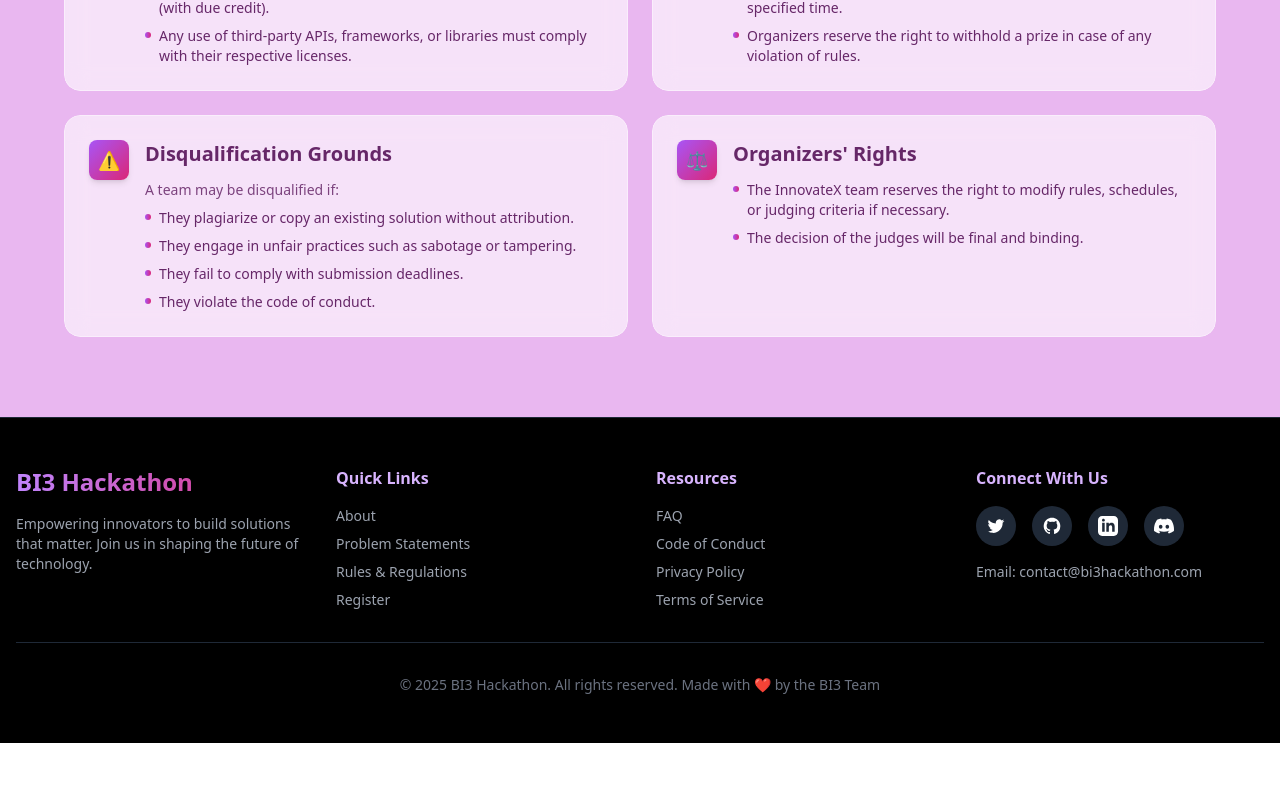
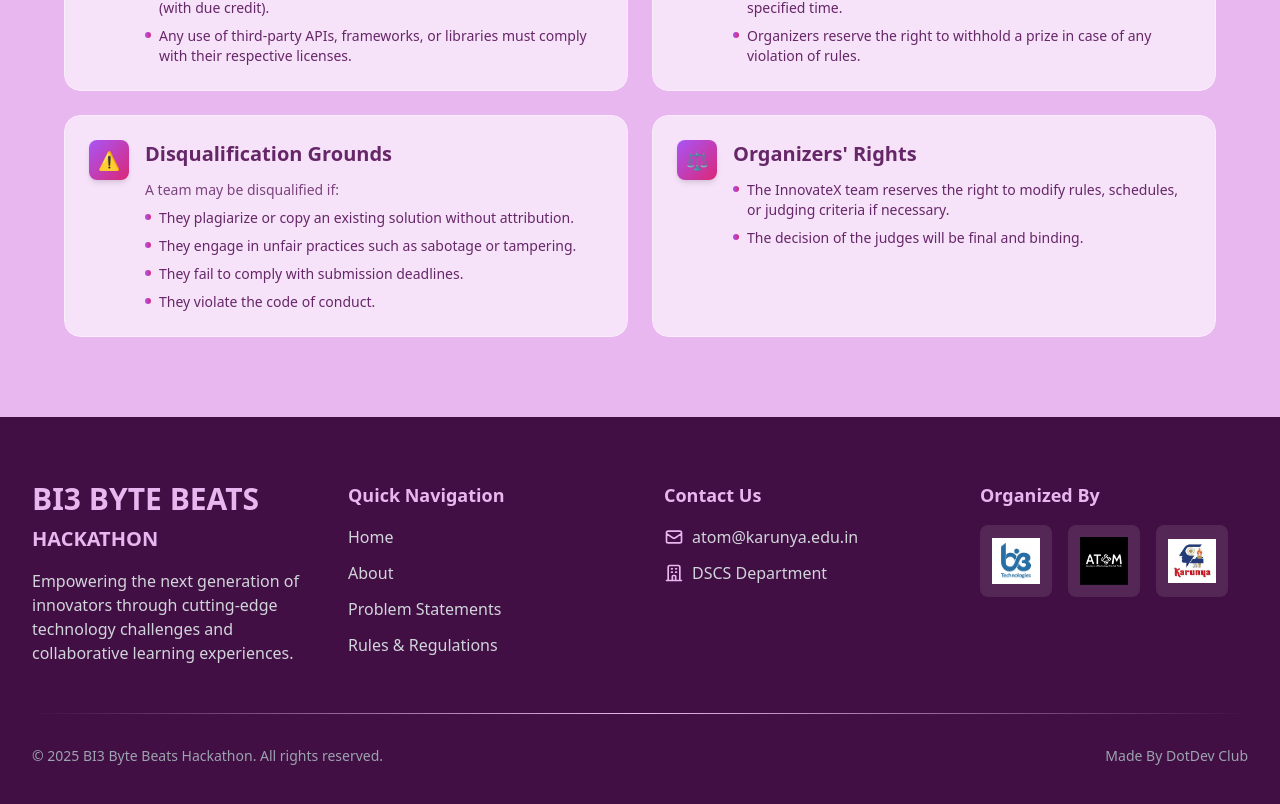
Before and after one commit to dot-Dev-Club/Bi3-Hackathon_Standalone, a React (Vite) app: page / in a window 1280 px wide. Shown: the part 3796-4600 px from the top of the page. Before the commit the page ends 4539 px from the top, so only its background shows below. Built offline with nearby package versions, Linux system fonts and the light colour scheme.

Commit message:
fix: update Footer and AboutSection components for improved layout and accessibility

```diff
--- a/src/components/AboutSection.tsx
+++ b/src/components/AboutSection.tsx
@@ -66,6 +66,7 @@ export default function AboutSection(): React.JSX.Element {
 
   return (
     <section
+      id="about"
       className="min-h-screen py-24 px-6 overflow-hidden relative"
       style={{ backgroundColor: BACKGROUND_COLOR }}
     >
--- a/src/components/Footer.tsx
+++ b/src/components/Footer.tsx
@@ -1,66 +1,105 @@
 export function Footer() {
   return (
-    <footer className="bg-black text-white py-12 border-t border-gray-800">
-      <div className="container mx-auto px-4">
-        <div className="grid md:grid-cols-4 gap-8 mb-8">
-          <div>
-            <h3 className="text-2xl font-bold bg-clip-text text-transparent bg-gradient-to-r from-purple-400 to-pink-600 mb-4">
-              BI3 Hackathon
+    <footer className="bg-[#410F43] text-white py-10 sm:py-12 lg:py-16">
+      <div className="max-w-7xl mx-auto px-4 sm:px-6 lg:px-8">
+        {/* Main Footer Content */}
+        <div className="grid grid-cols-1 sm:grid-cols-2 lg:grid-cols-4 gap-8 lg:gap-12 mb-8 lg:mb-12">
+
+          {/* Hackathon Info */}
+          <div className="sm:col-span-2 lg:col-span-1">
+            <h3 className="text-xl sm:text-2xl lg:text-3xl font-bold mb-1 sm:mb-2" style={{ color: '#E9B7F0' }}>
+              BI3 BYTE BEATS
             </h3>
-            <p className="text-gray-400 text-sm">
-              Empowering innovators to build solutions that matter. Join us in shaping the future of technology.
+            <h4 className="text-lg sm:text-xl font-semibold mb-3 sm:mb-4" style={{ color: '#E9B7F0' }}>
+              HACKATHON
+            </h4>
+            <p className="text-gray-300 text-sm sm:text-base leading-relaxed">
+              Empowering the next generation of innovators through cutting-edge technology challenges and collaborative learning experiences.
             </p>
           </div>
+
+          {/* Quick Navigation */}
           <div>
-            <h4 className="font-semibold mb-4 text-purple-300">Quick Links</h4>
-            <ul className="space-y-2 text-sm">
-              <li><a href="#about" className="text-gray-400 hover:text-purple-400 transition-colors">About</a></li>
-              <li><a href="#problems" className="text-gray-400 hover:text-purple-400 transition-colors">Problem Statements</a></li>
-              <li><a href="#rules" className="text-gray-400 hover:text-purple-400 transition-colors">Rules & Regulations</a></li>
-              <li><a href="#" className="text-gray-400 hover:text-purple-400 transition-colors">Register</a></li>
+            <h4 className="font-semibold mb-3 sm:mb-4 text-lg" style={{ color: '#E9B7F0' }}>Quick Navigation</h4>
+            <ul className="space-y-2 sm:space-y-3 text-sm sm:text-base">
+              <li>
+                <a href="#hero" className="text-gray-300 hover:text-white hover:pl-2 transition-all duration-300">
+                  Home
+                </a>
+              </li>
+              <li>
+                <a href="#about" className="text-gray-300 hover:text-white hover:pl-2 transition-all duration-300">
+                  About
+                </a>
+              </li>
+              <li>
+                <a href="#countdown" className="text-gray-300 hover:text-white hover:pl-2 transition-all duration-300">
+                  Problem Statements
+                </a>
+              </li>
+              <li>
+                <a href="#rules" className="text-gray-300 hover:text-white hover:pl-2 transition-all duration-300">
+                  Rules & Regulations
+                </a>
+              </li>
             </ul>
           </div>
+
+          {/* Contact Info */}
           <div>
-            <h4 className="font-semibold mb-4 text-purple-300">Resources</h4>
-            <ul className="space-y-2 text-sm">
-              <li><a href="#" className="text-gray-400 hover:text-purple-400 transition-colors">FAQ</a></li>
-              <li><a href="#" className="text-gray-400 hover:text-purple-400 transition-colors">Code of Conduct</a></li>
-              <li><a href="#" className="text-gray-400 hover:text-purple-400 transition-colors">Privacy Policy</a></li>
-              <li><a href="#" className="text-gray-400 hover:text-purple-400 transition-colors">Terms of Service</a></li>
-            </ul>
+            <h4 className="font-semibold mb-3 sm:mb-4 text-lg" style={{ color: '#E9B7F0' }}>Contact Us</h4>
+            <div className="space-y-2 sm:space-y-3 text-sm sm:text-base">
+              <div className="flex items-start gap-2">
+                <svg className="w-5 h-5 mt-0.5 flex-shrink-0" style={{ color: '#E9B7F0' }} fill="none" stroke="currentColor" viewBox="0 0 24 24">
+                  <path strokeLinecap="round" strokeLinejoin="round" strokeWidth={2} d="M3 8l7.89 5.26a2 2 0 002.22 0L21 8M5 19h14a2 2 0 002-2V7a2 2 0 00-2-2H5a2 2 0 00-2 2v10a2 2 0 002 2z" />
+                </svg>
+                <a href="mailto:atom@karunya.edu.in" className="text-gray-300 hover:text-white transition-colors break-all">
+                  atom@karunya.edu.in
+                </a>
+              </div>
+              <div className="flex items-start gap-2">
+                <svg className="w-5 h-5 mt-0.5 flex-shrink-0" style={{ color: '#E9B7F0' }} fill="none" stroke="currentColor" viewBox="0 0 24 24">
+                  <path strokeLinecap="round" strokeLinejoin="round" strokeWidth={2} d="M19 21V5a2 2 0 00-2-2H7a2 2 0 00-2 2v16m14 0h2m-2 0h-5m-9 0H3m2 0h5M9 7h1m-1 4h1m4-4h1m-1 4h1m-5 10v-5a1 1 0 011-1h2a1 1 0 011 1v5m-4 0h4" />
+                </svg>
+                <span className="text-gray-300">DSCS Department</span>
+              </div>
+              {/* <div className="flex items-start gap-2">
+                <svg className="w-5 h-5 mt-0.5 text-purple-300 flex-shrink-0" fill="none" stroke="currentColor" viewBox="0 0 24 24">
+                  <path strokeLinecap="round" strokeLinejoin="round" strokeWidth={2} d="M17.657 16.657L13.414 20.9a1.998 1.998 0 01-2.827 0l-4.244-4.243a8 8 0 1111.314 0z" />
+                  <path strokeLinecap="round" strokeLinejoin="round" strokeWidth={2} d="M15 11a3 3 0 11-6 0 3 3 0 016 0z" />
+                </svg>
+                <span className="text-gray-300">University Campus</span>
+              </div> */}
+            </div>
           </div>
+
+          {/* Organized By */}
           <div>
-            <h4 className="font-semibold mb-4 text-purple-300">Connect With Us</h4>
-            <div className="flex gap-4 mb-4">
-              <a href="#" className="w-10 h-10 bg-gray-800 rounded-full flex items-center justify-center hover:bg-purple-600 transition-colors">
-                <svg className="w-5 h-5" fill="currentColor" viewBox="0 0 24 24" aria-hidden="true">
-                  <path d="M8.29 20.251c7.547 0 11.675-6.253 11.675-11.675 0-.178 0-.355-.012-.53A8.348 8.348 0 0022 5.92a8.19 8.19 0 01-2.357.646 4.118 4.118 0 001.804-2.27 8.224 8.224 0 01-2.605.996 4.107 4.107 0 00-6.993 3.743 11.65 11.65 0 01-8.457-4.287 4.106 4.106 0 001.27 5.477A4.072 4.072 0 012.8 9.713v.052a4.105 4.105 0 003.292 4.022 4.095 4.095 0 01-1.853.07 4.108 4.108 0 003.834 2.85A8.233 8.233 0 012 18.407a11.616 11.616 0 006.29 1.84" />
-                </svg>
-              </a>
-              <a href="#" className="w-10 h-10 bg-gray-800 rounded-full flex items-center justify-center hover:bg-purple-600 transition-colors">
-                <svg className="w-5 h-5" fill="currentColor" viewBox="0 0 24 24" aria-hidden="true">
-                  <path fillRule="evenodd" d="M12 2C6.477 2 2 6.484 2 12.017c0 4.425 2.865 8.18 6.839 9.504.5.092.682-.217.682-.483 0-.237-.008-.868-.013-1.703-2.782.605-3.369-1.343-3.369-1.343-.454-1.158-1.11-1.466-1.11-1.466-.908-.62.069-.608.069-.608 1.003.07 1.531 1.032 1.531 1.032.892 1.53 2.341 1.088 2.91.832.092-.647.35-1.088.636-1.338-2.22-.253-4.555-1.113-4.555-4.951 0-1.093.39-1.988 1.029-2.688-.103-.253-.446-1.272.098-2.65 0 0 .84-.27 2.75 1.026A9.564 9.564 0 0112 6.844c.85.004 1.705.115 2.504.337 1.909-1.296 2.747-1.027 2.747-1.027.546 1.379.202 2.398.1 2.651.64.7 1.028 1.595 1.028 2.688 0 3.848-2.339 4.695-4.566 4.943.359.309.678.92.678 1.855 0 1.338-.012 2.419-.012 2.747 0 .268.18.58.688.482A10.019 10.019 0 0022 12.017C22 6.484 17.522 2 12 2z" clipRule="evenodd" />
-                </svg>
-              </a>
-              <a href="#" className="w-10 h-10 bg-gray-800 rounded-full flex items-center justify-center hover:bg-purple-600 transition-colors">
-                <svg className="w-5 h-5" fill="currentColor" viewBox="0 0 24 24" aria-hidden="true">
-                  <path fillRule="evenodd" d="M19 0h-14c-2.761 0-5 2.239-5 5v14c0 2.761 2.239 5 5 5h14c2.762 0 5-2.239 5-5v-14c0-2.761-2.238-5-5-5zm-11 19h-3v-11h3v11zm-1.5-12.268c-.966 0-1.75-.79-1.75-1.764s.784-1.764 1.75-1.764 1.75.79 1.75 1.764-.783 1.764-1.75 1.764zm13.5 12.268h-3v-5.604c0-3.368-4-3.113-4 0v5.604h-3v-11h3v1.765c1.396-2.586 7-2.777 7 2.476v6.759z" clipRule="evenodd" />
-                </svg>
-              </a>
-              <a href="#" className="w-10 h-10 bg-gray-800 rounded-full flex items-center justify-center hover:bg-purple-600 transition-colors">
-                <svg className="w-5 h-5" fill="currentColor" viewBox="0 0 24 24" aria-hidden="true">
-                  <path d="M20.317 4.3698a19.7913 19.7913 0 00-4.8851-1.5152.0741.0741 0 00-.0785.0371c-.211.3753-.4447.8648-.6083 1.2495-1.8447-.2762-3.68-.2762-5.4868 0-.1636-.3933-.4058-.8742-.6177-1.2495a.077.077 0 00-.0785-.037 19.7363 19.7363 0 00-4.8852 1.515.0699.0699 0 00-.0321.0277C.5334 9.0458-.319 13.5799.0992 18.0578a.0824.0824 0 00.0312.0561c2.0528 1.5076 4.0413 2.4228 5.9929 3.0294a.0777.0777 0 00.0842-.0276c.4616-.6304.8731-1.2952 1.226-1.9942a.076.076 0 00-.0416-.1057c-.6528-.2476-1.2743-.5495-1.8722-.8923a.077.077 0 01-.0076-.1277c.1258-.0943.2517-.1923.3718-.2914a.0743.0743 0 01.0776-.0105c3.9278 1.7933 8.18 1.7933 12.0614 0a.0739.0739 0 01.0785.0095c.1202.099.246.1981.3728.2924a.077.077 0 01-.0066.1276 12.2986 12.2986 0 01-1.873.8914.0766.0766 0 00-.0407.1067c.3604.698.7719 1.3628 1.225 1.9932a.076.076 0 00.0842.0286c1.961-.6067 3.9495-1.5219 6.0023-3.0294a.077.077 0 00.0313-.0552c.5004-5.177-.8382-9.6739-3.5485-13.6604a.061.061 0 00-.0312-.0286zM8.02 15.3312c-1.1825 0-2.1569-1.0857-2.1569-2.419 0-1.3332.9555-2.4189 2.157-2.4189 1.2108 0 2.1757 1.0952 2.1568 2.419 0 1.3332-.9555 2.4189-2.1569 2.4189zm7.9748 0c-1.1825 0-2.1569-1.0857-2.1569-2.419 0-1.3332.9554-2.4189 2.1569-2.4189 1.2108 0 2.1757 1.0952 2.1568 2.419 0 1.3332-.946 2.4189-2.1568 2.4189Z" />
-                </svg>
-              </a>
+            <h4 className="font-semibold mb-3 sm:mb-4 text-lg" style={{ color: '#E9B7F0' }}>Organized By</h4>
+            <div className="flex flex-wrap gap-4 items-center">
+              <div className="bg-white/10 backdrop-blur-sm rounded-lg p-2 sm:p-3">
+                <img src="/images/bi3.png" alt="BI3 Technologies" className="h-10 w-10 sm:h-12 sm:w-12 object-contain" />
+              </div>
+              <div className="bg-white/10 backdrop-blur-sm rounded-lg p-2 sm:p-3">
+                <img src="/images/atom.png" alt="Atom" className="h-10 w-10 sm:h-12 sm:w-12 object-contain" />
+              </div>
+              <div className="bg-white/10 backdrop-blur-sm rounded-lg p-2 sm:p-3">
+                <img src="/images/karunya.jpeg" alt="Karunya" className="h-10 w-10 sm:h-12 sm:w-12 object-contain" />
+              </div>
             </div>
-            <p className="text-gray-400 text-sm">
-              Email: contact@bi3hackathon.com
-            </p>
           </div>
         </div>
-        <div className="border-t border-gray-800 pt-8 text-center">
-          <p className="text-gray-500 text-sm">
-            © 2025 BI3 Hackathon. All rights reserved. Made with ❤️ by the BI3 Team
+
+        {/* Divider */}
+        <div className="w-full h-px mb-6 sm:mb-8" style={{ background: 'linear-gradient(to right, transparent, #E9B7F0, transparent)' }}></div>
+
+        {/* Bottom Bar */}
+        <div className="flex flex-col sm:flex-row justify-between items-center gap-4 text-center sm:text-left">
+          <p className="text-gray-400 text-xs sm:text-sm">
+            © 2025 BI3 Byte Beats Hackathon. All rights reserved.
+          </p>
+          <p className="text-gray-400 text-xs sm:text-sm">
+            Made By DotDev Club
           </p>
         </div>
       </div>
--- a/src/components/Hero.tsx
+++ b/src/components/Hero.tsx
@@ -1,6 +1,6 @@
 export function Hero() {
   return (
-    <main className="min-h-screen hero-bg flex items-center justify-center relative text-gray-900 px-2 xs:px-4 sm:px-6" style={{ backgroundColor: '#E9B7F0' }}>
+    <main id="hero" className="min-h-screen hero-bg flex items-center justify-center relative text-gray-900 px-2 xs:px-4 sm:px-6" style={{ backgroundColor: '#E9B7F0' }}>
       {/* Top header with logos: left=Karunya, center=Bi3, right=Atom */}
       <header className="absolute inset-x-0 top-0 pointer-events-none">
         {/* logos are positioned relative to the header (viewport-wide) so left/right hit the edges */}
```
